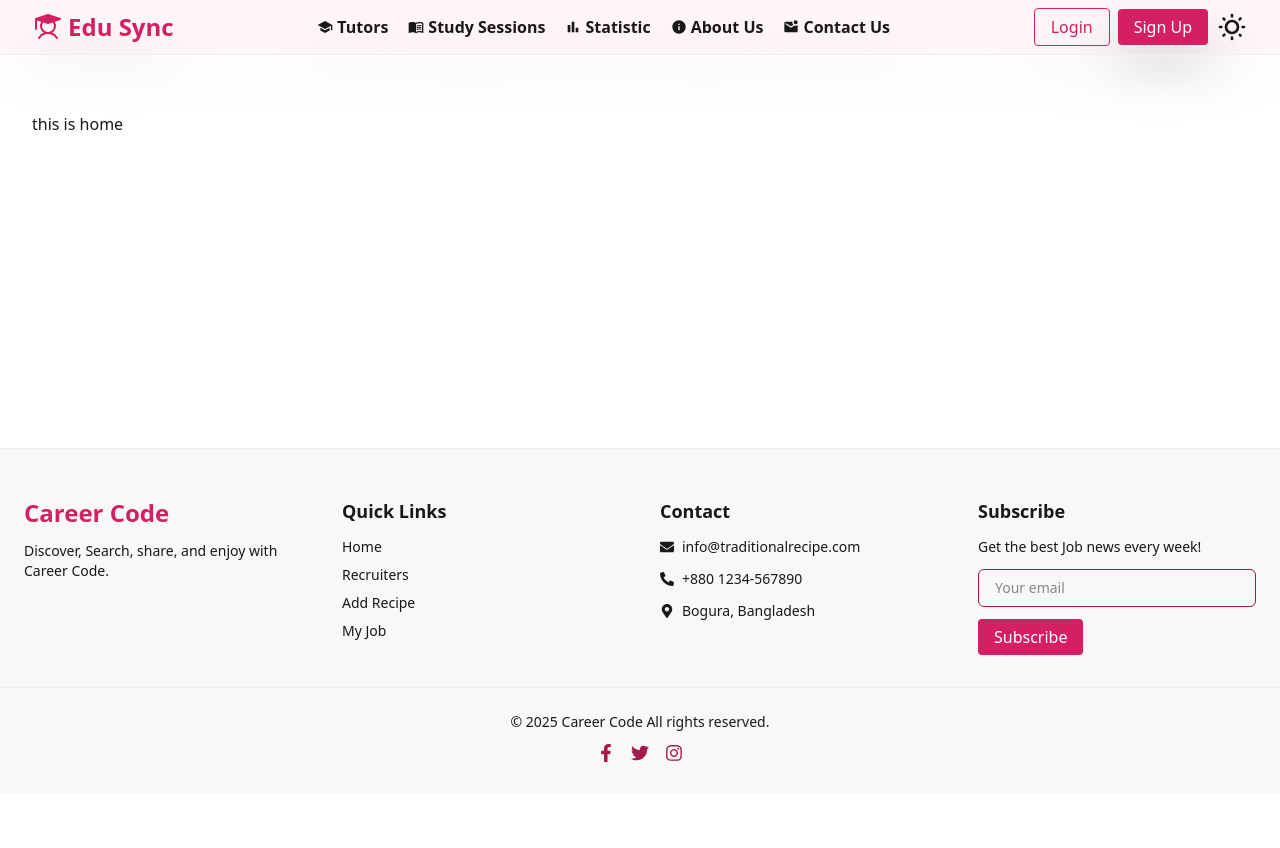
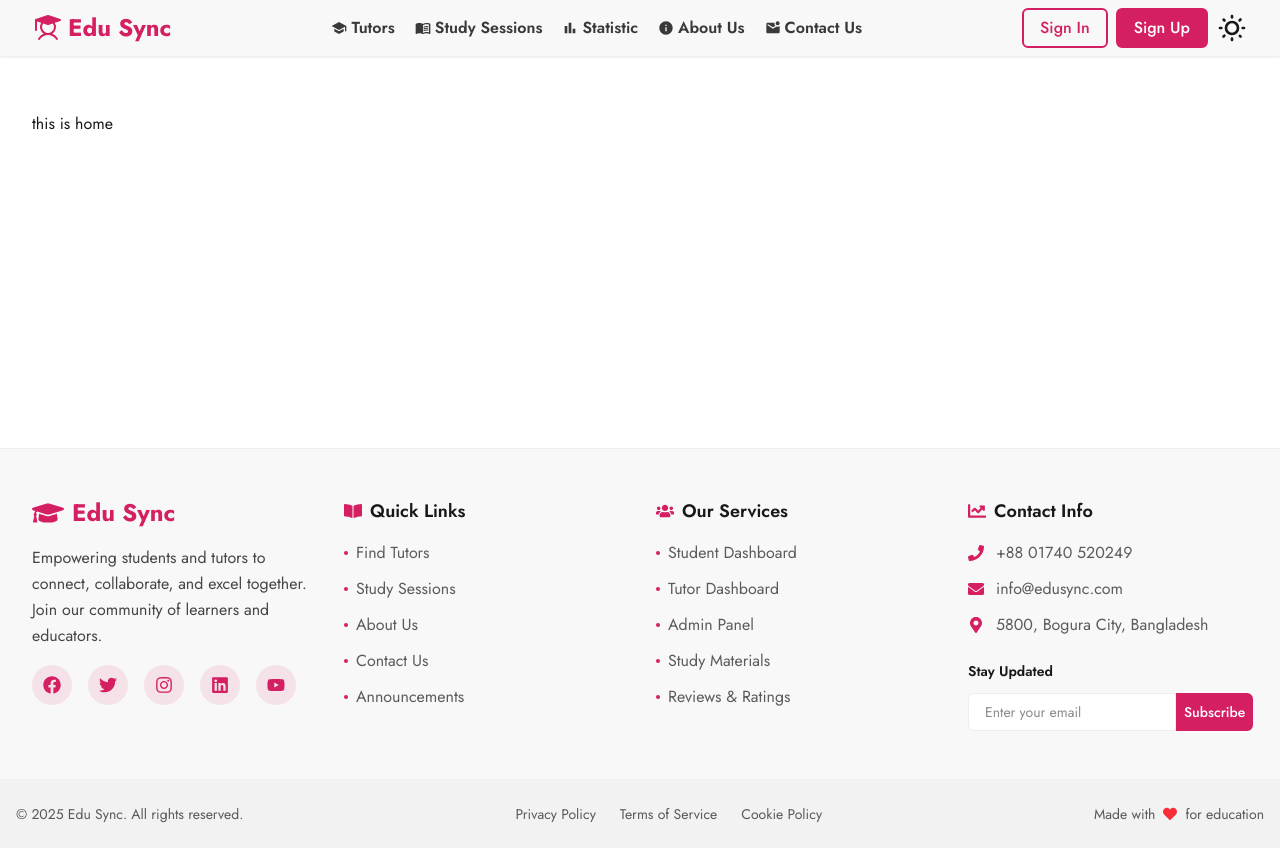
Before and after one commit to shihabuddin-dev/edu-sync-client, a React (Vite) app: page / in a window 1280 px wide. Before the commit the page ends 800 px from the top, so only its background shows below. Built offline with nearby package versions, Linux system fonts and the light colour scheme; no server answers.

Commit message:
footer make completed and navbar designed improved

```diff
--- a/src/components/shared/Footer.jsx
+++ b/src/components/shared/Footer.jsx
@@ -1,111 +1,207 @@
-import React from "react";
+import React from 'react';
+import { Link } from 'react-router';
 import {
-  FaFacebookF,
+  FaFacebook,
   FaTwitter,
   FaInstagram,
+  FaLinkedin,
+  FaYoutube,
+  FaPhone,
   FaEnvelope,
-  FaPhoneAlt,
   FaMapMarkerAlt,
-} from "react-icons/fa";
-import Button from "../ui/Button";
-import { Link } from "react-router";
+  FaGraduationCap,
+  FaUsers,
+  FaBookOpen,
+  FaChartLine,
+  FaHeart
+} from 'react-icons/fa';
 
 const Footer = () => {
+  const currentYear = new Date().getFullYear();
+
   return (
-    <footer className="bg-base-200 text-base-content pt-12 pb-8 border-t border-base-300">
-      <div className="max-w-7xl mx-auto px-6 grid grid-cols-1 md:grid-cols-4 gap-10">
-        {/* Brand Info */}
-        <div>
-          <h2 className="text-2xl font-bold text-primary mb-3">Career Code</h2>
-          <p className="text-sm">
-            Discover, Search, share, and enjoy with Career Code.
+    <footer className="bg-base-200 border-t border-base-300">
+      {/* Main Footer Content */}
+      <div className="mx-auto py-12 px-4 md:px-6 lg:px-8">
+        <div className="grid grid-cols-1 md:grid-cols-2 lg:grid-cols-4 gap-8">
+
+          {/* Company Info */}
+          <div className="space-y-4">
+            <div className="flex items-center gap-2">
+              <FaGraduationCap className="w-8 h-8 text-primary" />
+              <span className="text-2xl font-bold text-primary">Edu Sync</span>
+            </div>
+            <p className="text-base-content/80 leading-relaxed">
+              Empowering students and tutors to connect, collaborate, and excel together.
+              Join our community of learners and educators.
             </p>
+            <div className="flex space-x-4">
+              <a href="https://facebook.com" target="_blank" rel="noopener noreferrer"
+                className="w-10 h-10 bg-primary/10 rounded-full flex items-center justify-center text-primary hover:bg-primary hover:text-white transition-all duration-300">
+                <FaFacebook size={18} />
+              </a>
+              <a href="https://twitter.com" target="_blank" rel="noopener noreferrer"
+                className="w-10 h-10 bg-primary/10 rounded-full flex items-center justify-center text-primary hover:bg-primary hover:text-white transition-all duration-300">
+                <FaTwitter size={18} />
+              </a>
+              <a href="https://instagram.com" target="_blank" rel="noopener noreferrer"
+                className="w-10 h-10 bg-primary/10 rounded-full flex items-center justify-center text-primary hover:bg-primary hover:text-white transition-all duration-300">
+                <FaInstagram size={18} />
+              </a>
+              <a href="https://linkedin.com" target="_blank" rel="noopener noreferrer"
+                className="w-10 h-10 bg-primary/10 rounded-full flex items-center justify-center text-primary hover:bg-primary hover:text-white transition-all duration-300">
+                <FaLinkedin size={18} />
+              </a>
+              <a href="https://youtube.com" target="_blank" rel="noopener noreferrer"
+                className="w-10 h-10 bg-primary/10 rounded-full flex items-center justify-center text-primary hover:bg-primary hover:text-white transition-all duration-300">
+                <FaYoutube size={18} />
+              </a>
+            </div>
           </div>
 
           {/* Quick Links */}
-        <div>
-          <h3 className="text-lg font-semibold mb-3">Quick Links</h3>
-          <ul className="space-y-2 text-sm text-base-content">
+          <div className="space-y-4">
+            <h3 className="text-lg font-semibold text-base-content flex items-center gap-2">
+              <FaBookOpen className="text-primary" />
+              Quick Links
+            </h3>
+            <ul className="space-y-3">
               <li>
-              <Link to="/" className="hover:text-secondary">
-                Home
+                <Link to="/tutors" className="text-base-content/70 hover:text-primary transition-colors duration-300 flex items-center gap-2 rounded-md">
+                  <span className="w-1 h-1 bg-primary rounded-full"></span>
+                  Find Tutors
                 </Link>
               </li>
               <li>
-              <Link to="/all-recipes" className="hover:text-secondary">
-                Recruiters
+                <Link to="/study-sessions" className="text-base-content/70 hover:text-primary transition-colors duration-300 flex items-center gap-2 rounded-md">
+                  <span className="w-1 h-1 bg-primary rounded-full"></span>
+                  Study Sessions
                 </Link>
               </li>
               <li>
-              <Link to="/add-recipe" className="hover:text-secondary">
-                Add Recipe
+                <Link to="/about-us" className="text-base-content/70 hover:text-primary transition-colors duration-300 flex items-center gap-2 rounded-md">
+                  <span className="w-1 h-1 bg-primary rounded-full"></span>
+                  About Us
                 </Link>
               </li>
               <li>
-              <Link to="/my-recipes" className="hover:text-secondary">
-                My Job
+                <Link to="/contact-us" className="text-base-content/70 hover:text-primary transition-colors duration-300 flex items-center gap-2 rounded-md">
+                  <span className="w-1 h-1 bg-primary rounded-full"></span>
+                  Contact Us
+                </Link>
+              </li>
+              <li>
+                <Link to="/announcements" className="text-base-content/70 hover:text-primary transition-colors duration-300 flex items-center gap-2 rounded-md">
+                  <span className="w-1 h-1 bg-primary rounded-full"></span>
+                  Announcements
                 </Link>
               </li>
             </ul>
           </div>
-        {/* Contact Info */}
-        <div>
-          <h3 className="text-lg font-semibold mb-3">Contact</h3>
-          <ul className="space-y-3 text-sm text-base-content">
-            <li className="flex items-center gap-2">
-              <FaEnvelope /> info@traditionalrecipe.com
+
+          {/* Services */}
+          <div className="space-y-4">
+            <h3 className="text-lg font-semibold text-base-content flex items-center gap-2">
+              <FaUsers className="text-primary" />
+              Our Services
+            </h3>
+            <ul className="space-y-3">
+              <li>
+                <Link to="/dashboard" className="text-base-content/70 hover:text-primary transition-colors duration-300 flex items-center gap-2">
+                  <span className="w-1 h-1 bg-primary rounded-full"></span>
+                  Student Dashboard
+                </Link>
               </li>
-            <li className="flex items-center gap-2">
-              <FaPhoneAlt /> +880 1234-567890
+              <li>
+                <Link to="/dashboard" className="text-base-content/70 hover:text-primary transition-colors duration-300 flex items-center gap-2">
+                  <span className="w-1 h-1 bg-primary rounded-full"></span>
+                  Tutor Dashboard
+                </Link>
               </li>
-            <li className="flex items-center gap-2">
-              <FaMapMarkerAlt /> Bogura, Bangladesh
+              <li>
+                <Link to="/dashboard" className="text-base-content/70 hover:text-primary transition-colors duration-300 flex items-center gap-2">
+                  <span className="w-1 h-1 bg-primary rounded-full"></span>
+                  Admin Panel
+                </Link>
+              </li>
+              <li>
+                <Link to="/study-materials" className="text-base-content/70 hover:text-primary transition-colors duration-300 flex items-center gap-2">
+                  <span className="w-1 h-1 bg-primary rounded-full"></span>
+                  Study Materials
+                </Link>
+              </li>
+              <li>
+                <Link to="/reviews" className="text-base-content/70 hover:text-primary transition-colors duration-300 flex items-center gap-2">
+                  <span className="w-1 h-1 bg-primary rounded-full"></span>
+                  Reviews & Ratings
+                </Link>
               </li>
             </ul>
           </div>
 
-        {/* Newsletter */}
-        <div>
-          <h3 className="text-lg font-semibold mb-3">Subscribe</h3>
-          <p className="text-sm mb-3">Get the best Job news every week!</p>
-          <div className="flex flex-col sm:flex-row flex-wrap gap-3">
+          {/* Contact Info */}
+          <div className="space-y-4">
+            <h3 className="text-lg font-semibold text-base-content flex items-center gap-2">
+              <FaChartLine className="text-primary" />
+              Contact Info
+            </h3>
+            <div className="space-y-3">
+              <div className="flex items-center gap-3 text-base-content/70">
+                <FaPhone className="text-primary" />
+                <span>+88 01740 520249</span>
+              </div>
+              <div className="flex items-center gap-3 text-base-content/70">
+                <FaEnvelope className="text-primary" />
+                <span>info@edusync.com</span>
+              </div>
+              <div className="flex items-center gap-3 text-base-content/70">
+                <FaMapMarkerAlt className="text-primary" />
+                <span>5800, Bogura City, Bangladesh</span>
+              </div>
+            </div>
+
+            {/* Newsletter Signup */}
+            <div className="mt-6">
+              <h4 className="text-sm font-semibold text-base-content mb-3">Stay Updated</h4>
+              <div className="flex flex-col sm:flex-row gap-2 sm:gap-0">
                 <input
                   type="email"
-              placeholder="Your email"
-              className="px-4 py-2 rounded-md border border-secondary focus:outline-none focus:ring-1 focus:ring-secondary text-sm w-full"
+                  placeholder="Enter your email"
+                  className="flex-1 px-2 py-2 sm:px-4 border border-base-300 rounded-md sm:rounded-l-md sm:rounded-r-none focus:outline-none focus:border-primary bg-base-100 text-sm"
                 />
-            <Button type="submit">Subscribe</Button>
+                <button className="px-2 py-2 bg-primary text-white rounded-md sm:rounded-l-none sm:rounded-r-md hover:bg-primary/90 transition-colors duration-300 text-sm font-medium">
+                  Subscribe
+                </button>
+              </div>
+            </div>
           </div>
         </div>
       </div>
 
-      {/* Bottom line */}
-      <div className="mt-8 border-t border-base-300 pt-6 text-center text-sm">
-        <p>
-          &copy; {new Date().getFullYear()} Career Code All rights reserved.
-        </p>
-        <div className="flex justify-center mt-3 space-x-4 text-secondary">
-          <a
-            href="https://facebook.com"
-            target="_blank"
-            rel="noopener noreferrer"
-          >
-            <FaFacebookF size={18} />
-          </a>
-          <a
-            href="https://twitter.com"
-            target="_blank"
-            rel="noopener noreferrer"
-          >
-            <FaTwitter size={18} />
-          </a>
-          <a
-            href="https://instagram.com"
-            target="_blank"
-            rel="noopener noreferrer"
-          >
-            <FaInstagram size={18} />
-          </a>
+      {/* Bottom Bar */}
+      <div className="border-t border-base-300 bg-base-300/50">
+        <div className="max-w-7xl mx-auto px-4 py-6">
+          <div className="flex flex-col md:flex-row justify-between items-center space-y-4 md:space-y-0">
+            <div className="text-base-content/70 text-sm">
+              © {currentYear} Edu Sync. All rights reserved.
+            </div>
+            <div className="flex items-center gap-6 text-sm">
+              <Link to="/privacy" className="text-base-content/70 hover:text-primary transition-colors duration-300">
+                Privacy Policy
+              </Link>
+              <Link to="/terms" className="text-base-content/70 hover:text-primary transition-colors duration-300">
+                Terms of Service
+              </Link>
+              <Link to="/cookies" className="text-base-content/70 hover:text-primary transition-colors duration-300">
+                Cookie Policy
+              </Link>
+            </div>
+            <div className="flex items-center gap-2 text-base-content/70 text-sm">
+              <span>Made with</span>
+              <FaHeart className="text-red-500" />
+              <span>for education</span>
+            </div>
+          </div>
         </div>
       </div>
     </footer>
--- a/src/components/shared/Navbar.jsx
+++ b/src/components/shared/Navbar.jsx
@@ -1,4 +1,4 @@
-import { NavLink, Link } from "react-router";
+import { NavLink, Link, useNavigate } from "react-router";
 import { useEffect, useRef, useState } from "react";
 import {
   MdSchool,
@@ -18,6 +18,7 @@ import userLogo from "../../assets/user-logo.png";
 import { PiStudentFill } from "react-icons/pi";
 
 import useAuth from "../../hooks/useAuth";
+import { FaUser } from "react-icons/fa";
 // import Logo from "./Logo";
 
 const Navbar = () => {
@@ -26,8 +27,9 @@ const Navbar = () => {
   const [showDropdown, setShowDropdown] = useState(false);
   const dropdownRef = useRef(null);
   const toggleMenu = () => setIsOpen(!isOpen);
+  const navigate=useNavigate()
 
-  // logout user
+  //Sign Out user
   const handleLogOut = () => {
     Swal.fire({
       title: "Are you sure?",
@@ -59,7 +61,7 @@ const Navbar = () => {
   };
 
   const linksClass =
-    "hover:text-primary text-base-content flex items-center gap-1";
+    "hover:text-primary text-base-content/85 flex items-center gap-1";
 
   useEffect(() => {
     const handleClickOutside = (event) => {
@@ -74,7 +76,7 @@ const Navbar = () => {
     };
   }, []);
   return (
-    <nav className="bg-primary/4 drop-shadow-2xl border-b-1 border-base-300 fixed top-0 left-0 right-0 z-50 w-full">
+    <nav className="bg-base-200 shadow-xs border-b-1 border-base-300 fixed top-0 left-0 right-0 z-50 w-full">
       <div className="max-w-7xl mx-auto py-2 px-4 md:px-6 lg:px-8 flex justify-between items-center">
         {/* Logo */}
         <Link to="/" className="flex items-center gap-2">
@@ -117,12 +119,17 @@ const Navbar = () => {
               Contact Us
             </NavLink>
           </li>
+          {user && <li>
+            <NavLink to="/dashboard" className={linksClass}>
+              <MdDashboard /> Dashboard
+            </NavLink>
+          </li>}
         </ul>
 
-        {/* Login / Avatar */}
+        {/* Sign In / Avatar */}
         <div className="hidden space-x-2 lg:flex items-center">
           {user ? (
-            <div className="relative cursor-pointer z-10" ref={dropdownRef}>
+            <div className="relative cursor-pointer z-10 " onClick={toggleMenu} ref={dropdownRef}>
               <img
                 src={user?.photoURL ? user?.photoURL : userLogo}
                 alt="profile"
@@ -131,29 +138,35 @@ const Navbar = () => {
                 onClick={() => setShowDropdown(!showDropdown)}
               />
               <div
-                className={`absolute right-0 mt-2 w-40 bg-base-100 border border-primary rounded-md shadow-lg transition-opacity duration-200 ${showDropdown ? "opacity-100" : "opacity-0 pointer-events-none"
+                className={`absolute right-0 mt-2 w-40 bg-base-200 rounded-md shadow-md transition-opacity duration-200 ${showDropdown ? "opacity-100" : "opacity-0 pointer-events-none"
                   }`}
               >
-                <p className="px-4 py-2 text-sm font-medium text-primary">
-                  {user?.displayName}
+                <p className="px-4 py-2 text-sm font-medium">
+                  Hi, {user?.displayName}
                 </p>
-                <hr className="text-primary" />
-                <Link to="/dashboard">
-                  <p className="px-4 py-2 text-sm font-medium flex items-center gap-2"><MdDashboard size={20} className="text-primary" /> Dashboard</p>
-                </Link>
-                <hr className=" border-dashed" />
+                <p>
+                  <NavLink
+                    to='/my-profile'
+                    className="px-4 py-2 text-sm font-medium hover:text-primary flex items-center gap-1"
+                    onClick={() => setShowDropdown(false)}
+                  >
+                    <FaUser />
+                    My Profile
+                  </NavLink>
+                </p>
+
                 <button
                   onClick={handleLogOut}
                   className="flex items-center gap-2 px-4 py-2 text-sm text-primary w-full text-left cursor-pointer"
                 >
-                  <MdLogout size={20} className="text-primary" /> Logout
+                  <MdLogout size={20} className="text-primary" />Sign Out
                 </button>
               </div>
             </div>
           ) : (
             <>
               <Link to="/signin">
-                <Button variant="outline">Login</Button>
+                <Button variant="outline">Sign In</Button>
               </Link>
               <Link to="/signup">
                 <Button>Sign Up</Button>
@@ -227,28 +240,30 @@ const Navbar = () => {
             }
             <li className="space-x-2">
               {user ? (
-                <div className="flex gap-4 items-center">
+                <div className="flex gap-4 items-center" onClick={toggleMenu}>
                   <img
+                  onClick={()=>navigate('/my-profile')}
                     src={user?.photoURL ? user?.photoURL : userLogo}
                     alt="profile"
+                    title="click and go Your profile"
                     className="w-9 h-9 rounded-full border border-secondary"
                   />
                   <div>
-                    <p className="text-sm text-primary font-medium">
-                      {user?.displayName}
+                    <p className=" text-primary font-medium">
+                      Hi, {user?.displayName}
                     </p>
                     <button
                       onClick={handleLogOut}
                       className="flex items-center gap-2 text-sm text-primary w-full mt-2"
                     >
-                      <MdLogout size={20} className="text-primary" /> Logout
+                      <MdLogout size={20} className="text-primary" />Sign Out
                     </button>
                   </div>
                 </div>
               ) : (
                 <>
                   <Link to="/signin" onClick={toggleMenu}>
-                    <Button variant="outline">Login</Button>
+                    <Button variant="outline">Sign In</Button>
                   </Link>
                   <Link to="/signup" onClick={toggleMenu}>
                     <Button>Sign Up</Button>
--- a/src/components/ui/Button.jsx
+++ b/src/components/ui/Button.jsx
@@ -3,22 +3,22 @@ import React from "react";
 const Button = ({
   children,
   type = "button",
-  onClick = () => {},
+  onClick = () => { },
   variant = "primary",
   className = "",
   ...props
 }) => {
   let styles =
-    "px-4 py-1.5 rounded font-medium transition duration-200 focus:outline-none ";
+    "px-4 py-1.5 border-2 border-primary rounded-md font-medium transition duration-300 hover:scale-105 hover:shadow-md hover:shadow-primary ";
 
   if (variant === "primary") {
-    styles += "bg-primary text-white";
+    styles += " bg-primary text-white";
   } else if (variant === "secondary") {
-    styles += "bg-white bg-primary ";
+    styles += "bg-white";
   } else if (variant === "outline") {
-    styles += "border border-primary text-primary hover:bg-indigo-50";
+    styles += "text-primary ";
   } else if (variant === "danger") {
-    styles += "bg-red-600 hover:bg-red-500";
+    styles += "bg-red-400 hover:bg-red-500 border-red-400 text-base-content ";
   } else {
     styles += "bg-gray-200 text-black";
   }
--- a/src/index.css
+++ b/src/index.css
@@ -1,3 +1,10 @@
+@import url('https://fonts.googleapis.com/css2?family=Jost:ital,wght@0,100..900;1,100..900&display=swap');
+
+
+*{
+  font-family: "Jost", sans-serif;
+}
+
 @import "tailwindcss";
 
 @plugin "daisyui" {
@@ -8,17 +15,19 @@
   name: "light";
   default: true;
   --color-primary: #D51F63;
-  --color-secondary: #A4194C;
-  --bg-base-100: #F9FAFB;
-  --bg-base-200: #E5E7EB;
+  --color-secondary: #E86A92;
+  --bg-base-100: #FFFFFF;
+  --bg-base-200: #F3F4F6;
+  --bg-base-300: #E5E7EB;
 }
 
 @plugin "daisyui/theme" {
   name: "dark";
-  --color-primary: #00D4FF;
-  --color-secondary: #A259FF;
-  --bg-base-100: #1F1F2E;
-  --bg-base-200: #2C2C3A;
+  --color-primary: #00B4D8;
+  --color-secondary: #7C3AED;
+  --bg-base-100: #181825;
+  --bg-base-200: #232336;
+  --bg-base-300: #2C2C3A;
 }
 
 
```
Lines whose indentation alone changed are shown as unchanged.
